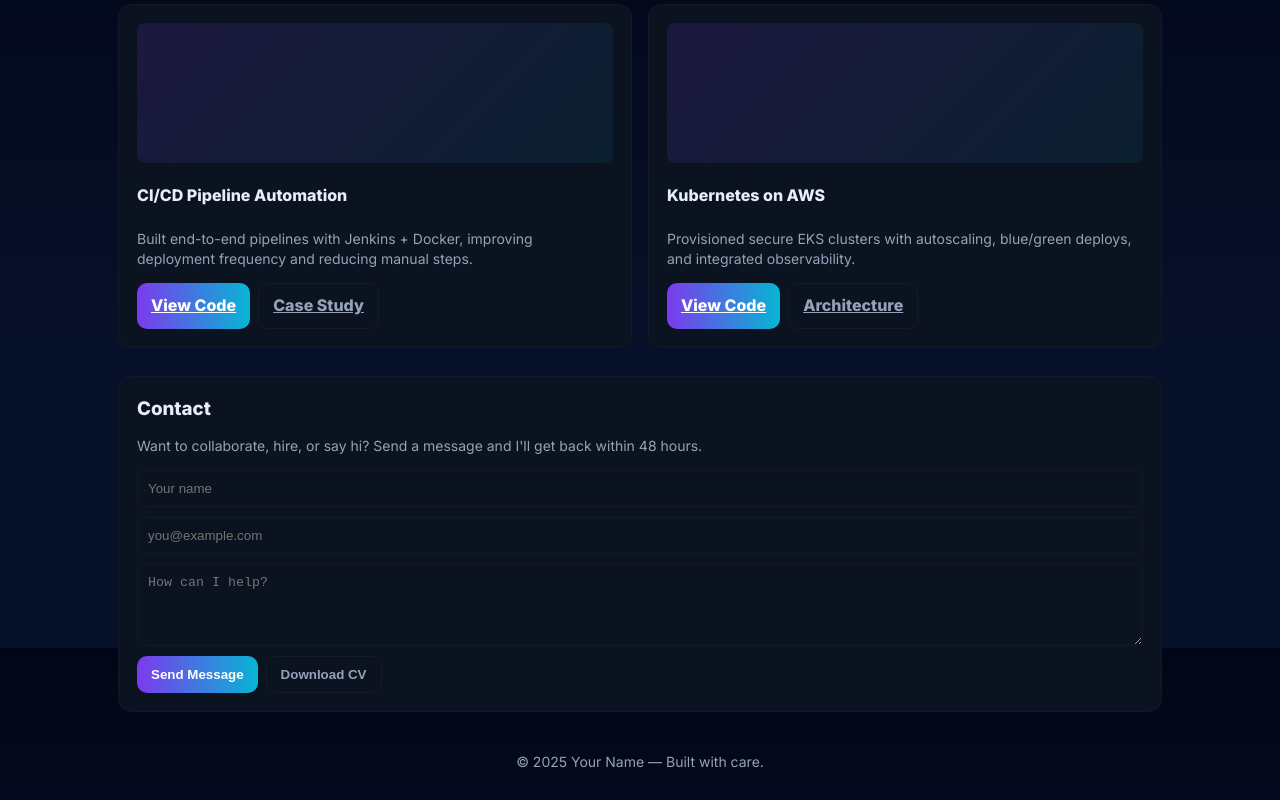
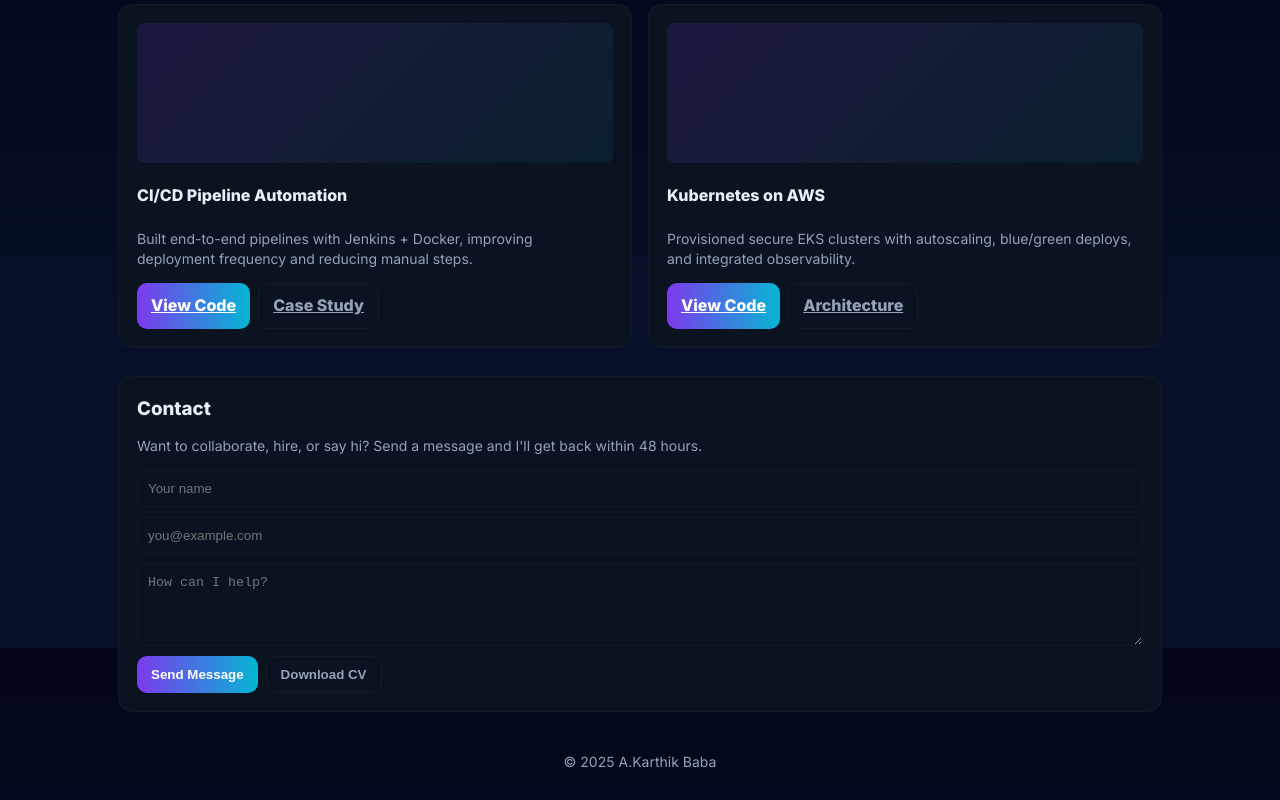
Before and after one commit to karthikanamdasu-source/AKB, a plain HTML site: page index.html in a window 1280 px wide. Shown: the part 952-1752 px from the top of the page. Drawn offline with Linux system fonts and the light colour scheme.

```diff
--- a/index.html
+++ b/index.html
@@ -221,7 +221,7 @@
         </section>
 
         <footer>
-            <div>&copy; <span id="year"></span> Your Name — Built with care.</div>
+            <div>&copy; <span id="year"></span> A.Karthik Baba</div>
         </footer>
     </main>
 
```
